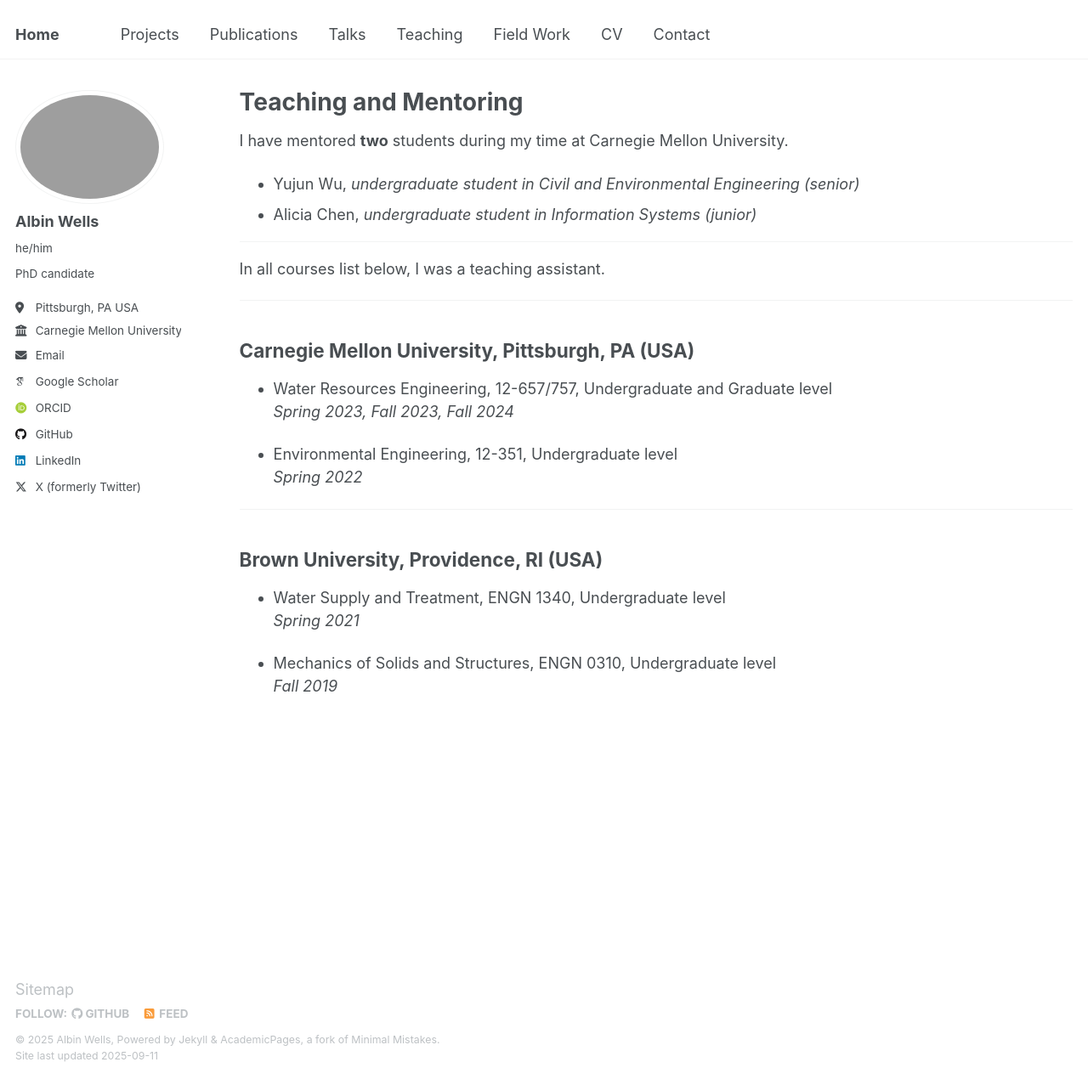
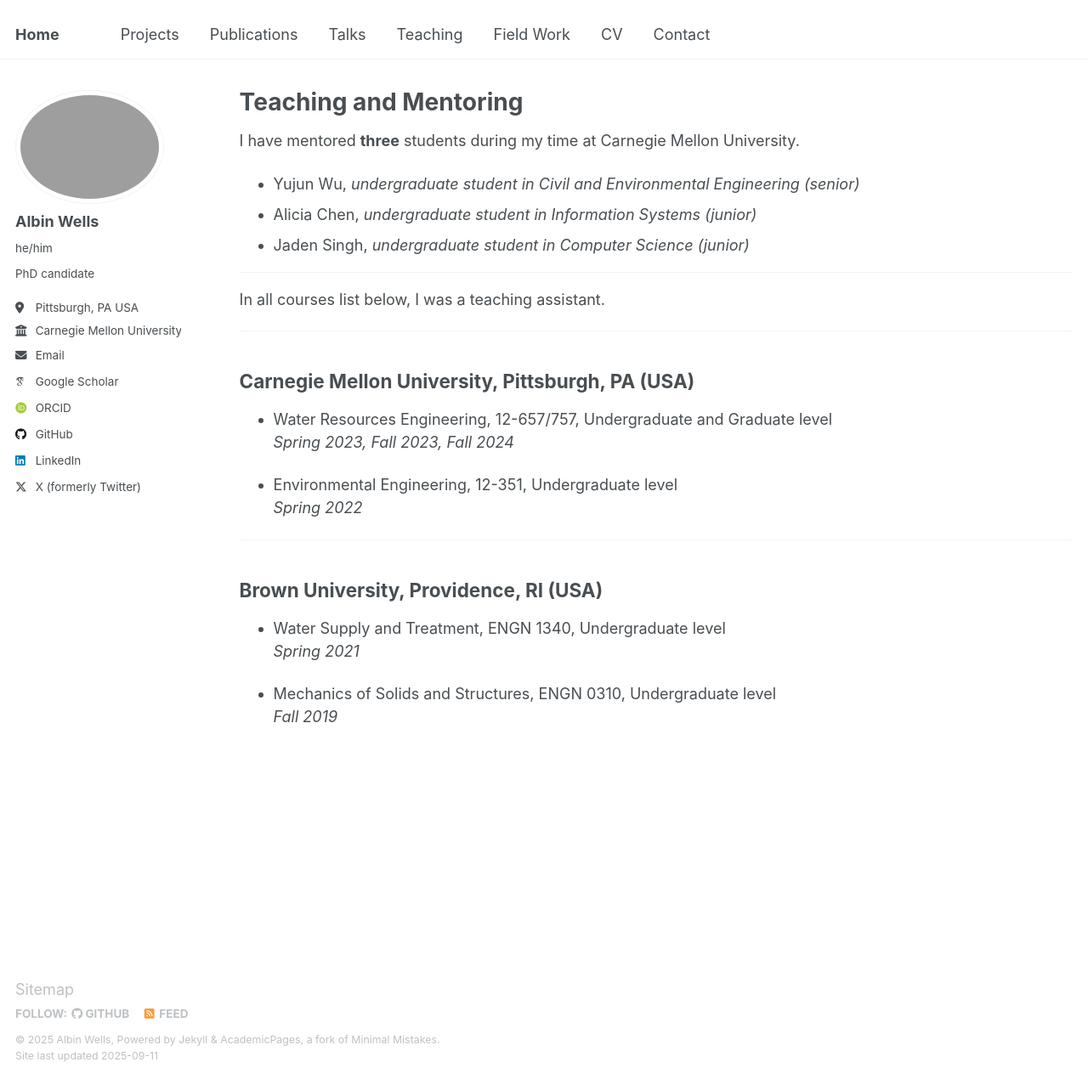
Before and after one commit to albinwwells/albinwwells.github.io, a Jekyll site: the page built from _pages/teaching.md, in a window 1280 px wide and 1270 px high. Shown: the whole window at 85% size. Built offline with Jekyll 4.4.1, drawn with Linux system fonts in a browser that asks for light colours; some web fonts are replaced.

Commit message:
Update teaching.md

```diff
--- a/_pages/teaching.md
+++ b/_pages/teaching.md
@@ -7,9 +7,10 @@
   - /teaching.html
 ---
 
-I have mentored **two** students during my time at Carnegie Mellon University.
+I have mentored **three** students during my time at Carnegie Mellon University.
 - Yujun Wu, *undergraduate student in Civil and Environmental Engineering (senior)*
 - Alicia Chen, *undergraduate student in Information Systems (junior)*
+- Jaden Singh, *undergraduate student in Computer Science (junior)*
 
 ---
 
```
